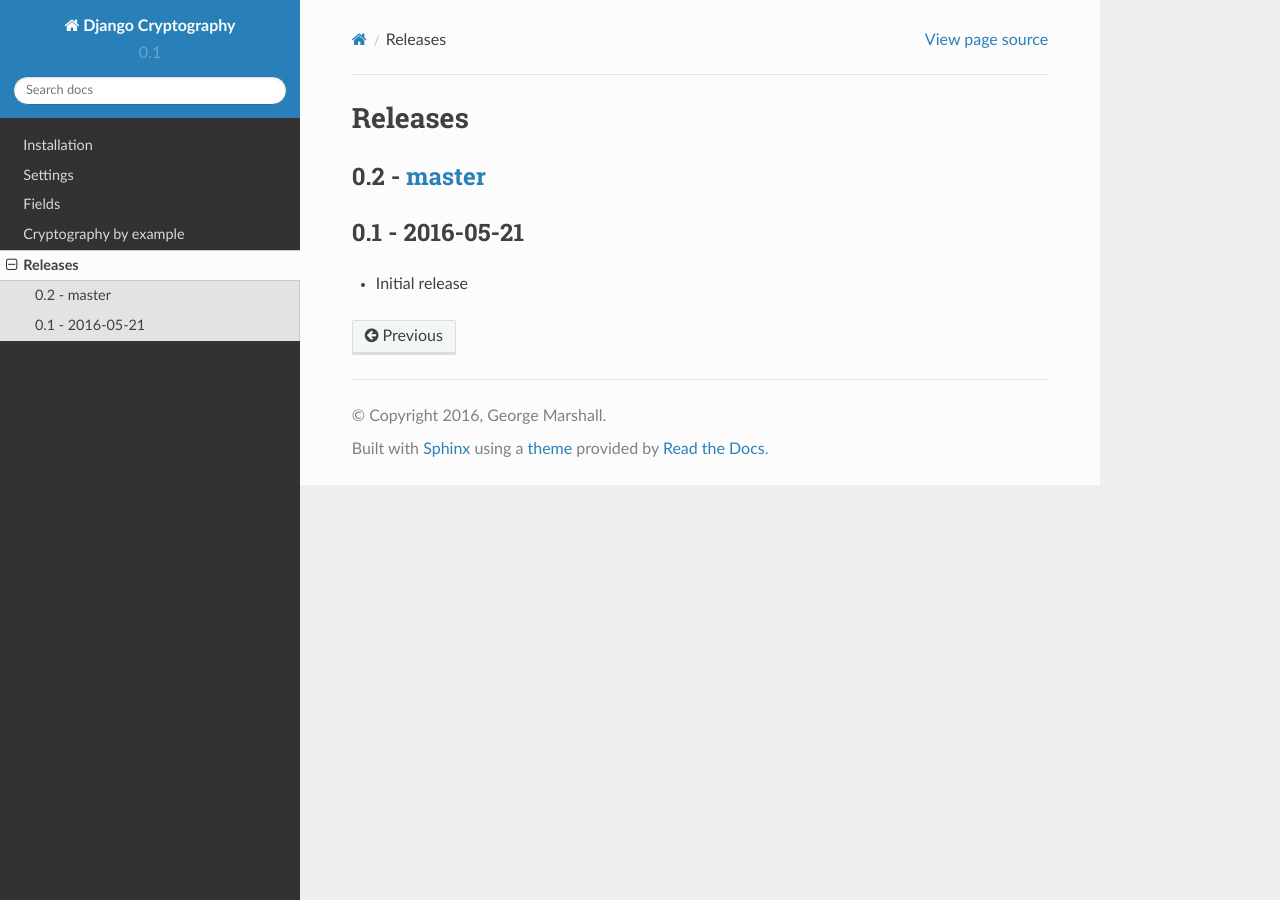
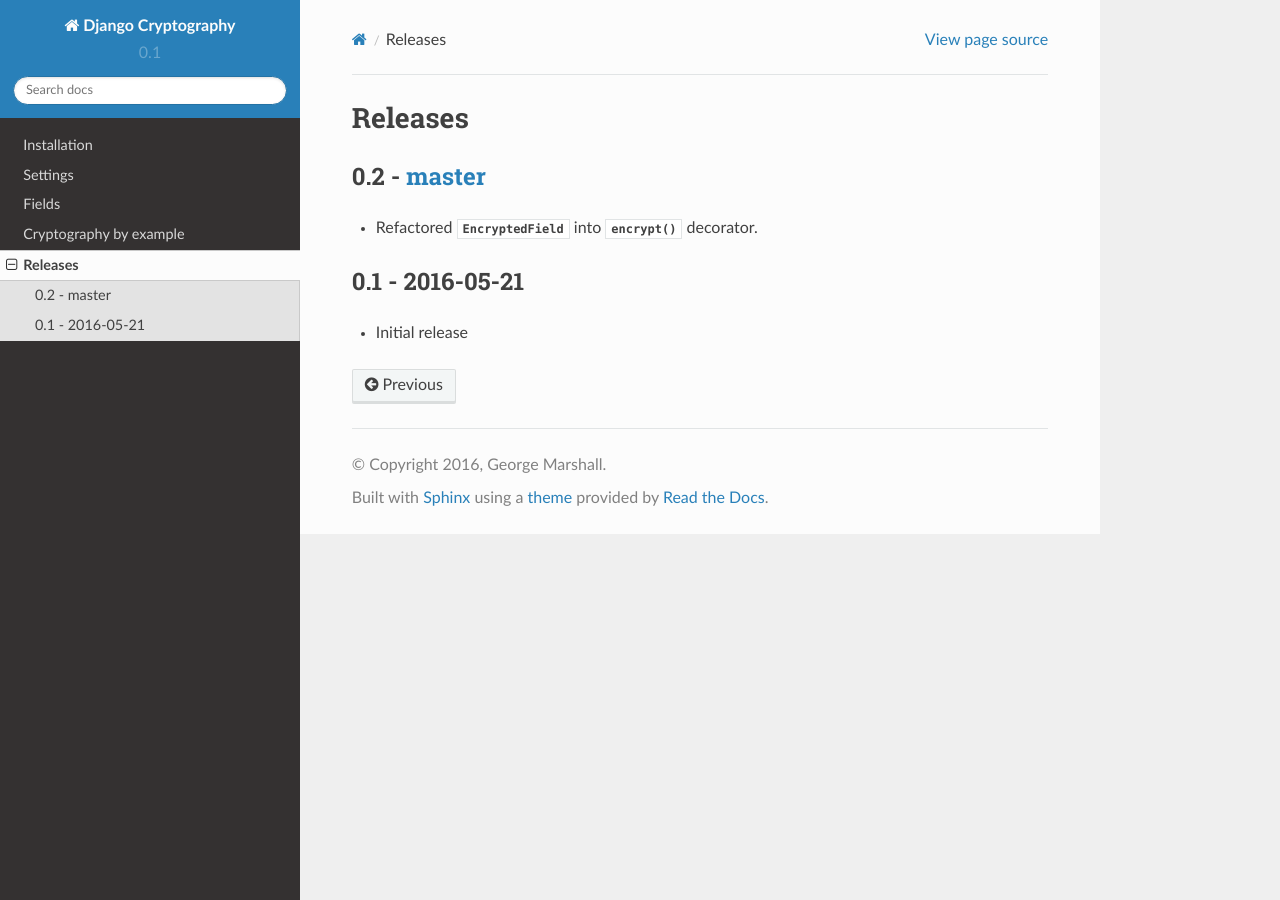
Before and after one commit to yoyowallet/django-cryptography, a Sphinx documentation site: the page built from docs/releases.rst, in a window 1280 px wide. Built offline with Sphinx 7.4.7 and the Read the Docs theme 2.0.0, drawn with Linux system fonts in a browser that asks for light colours; the version number could not be read and is left out.

Commit message:
Updated release notes

```diff
--- a/docs/releases.rst
+++ b/docs/releases.rst
@@ -3,6 +3,9 @@ Releases
 
 0.2 - master_
 -------------
+
+* Refactored :class:`~django_cryptography.fields.EncryptedField` into
+  :func:`~django_cryptography.fields.encrypt` decorator.
 
 0.1 - 2016-05-21
 ----------------
```
